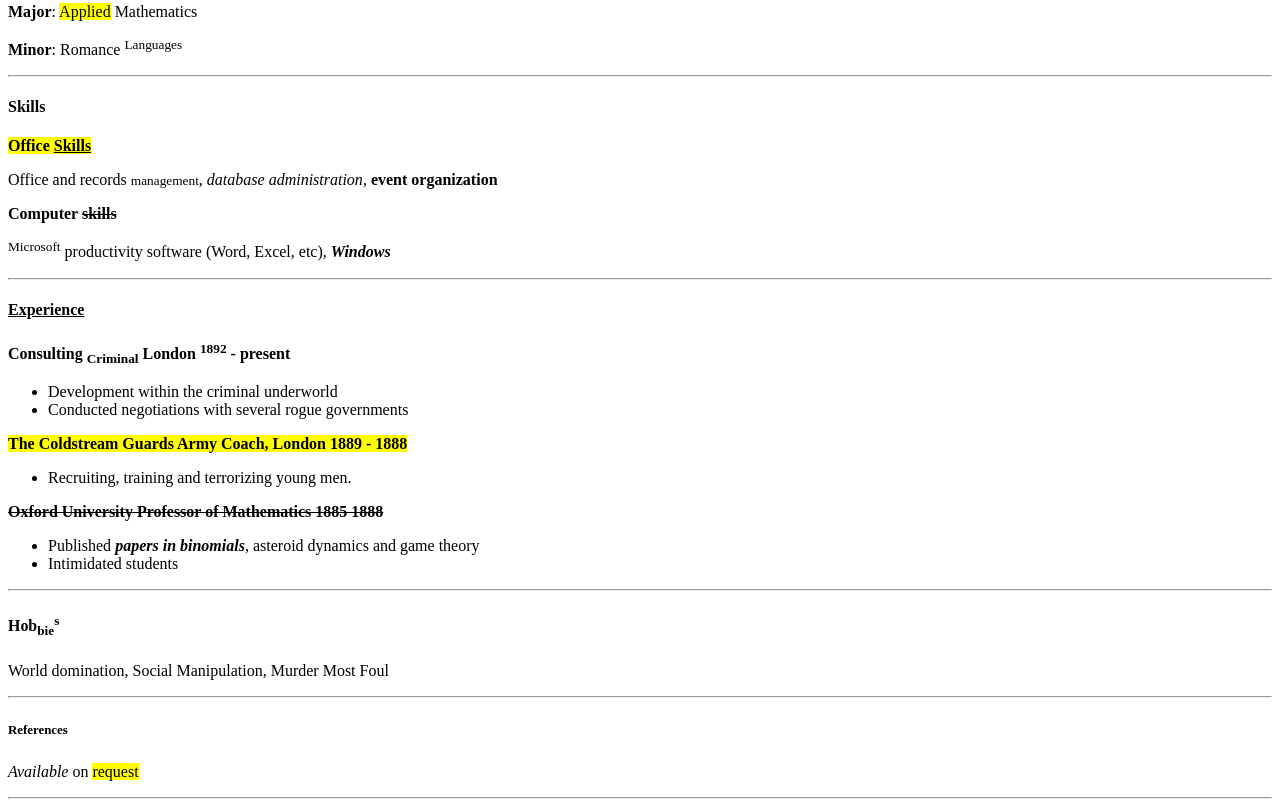
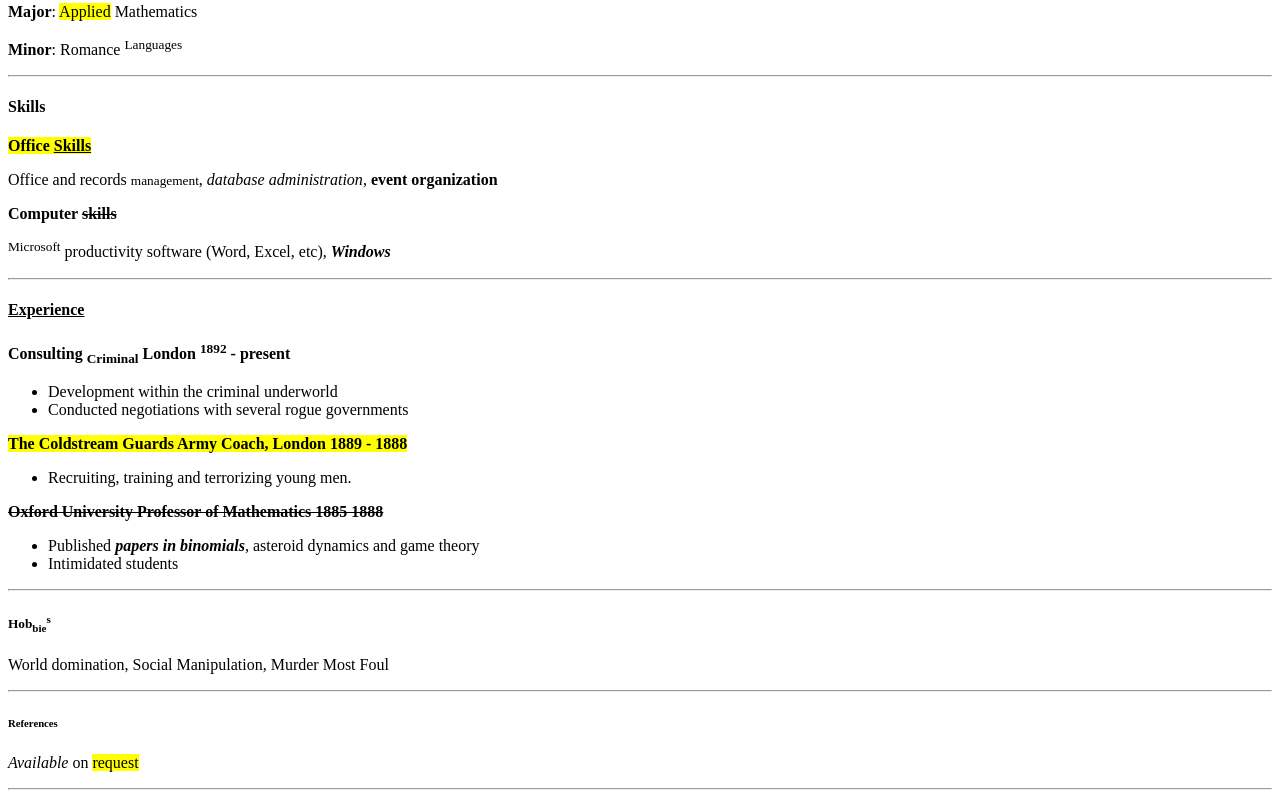
Before and after one commit to alex-zadorozhniaia/html, a plain HTML site: page index.html in a window 1280 px wide. Shown: the part 523-1330 px from the top of the page. Drawn offline with Linux system fonts and the light colour scheme.

Commit message:
Update index.html

```diff
--- a/index.html
+++ b/index.html
@@ -1,10 +1,10 @@
 <!DOCTYPE html>
-<html>
+<html lang="en">
   <head>
-    <title>James Moriarty </title>
+    <title>James Moriarty</title>
   </head>
   <body>
-    <img src="james-moriarty.jpg" />
+    <img src="james-moriarty.jpg" alt="James Moriarty" />
     <h1>James Moriarty</h1>
     Cell: <a href="tel:555-666-7777 "> 555-666-7777 </a>
     <br />
@@ -77,12 +77,10 @@
       <li>Intimidated students</li>
     </ul>
     <hr />
-    <h5>
-      <big>Hob<sub>bie</sub><sup>s</sup></big>
-    </h5>
+    <h5>Hob<sub>bie</sub><sup>s</sup></h5>
     <p>World domination, Social Manipulation, Murder Most Foul</p>
     <hr />
-    <h6><big>References</big></h6>
+    <h6>References</h6>
     <p><em>Available</em> on <mark>request</mark></p>
     <hr />
   </body>
```
